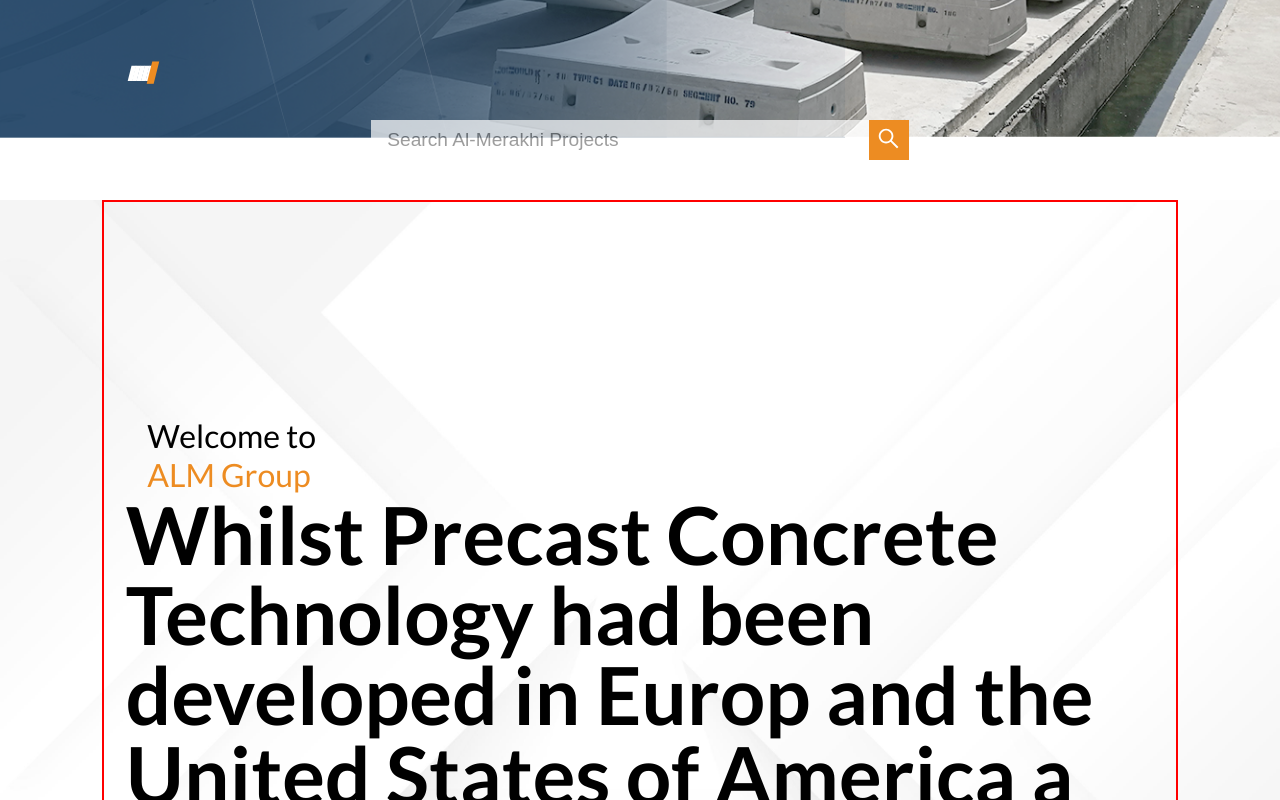
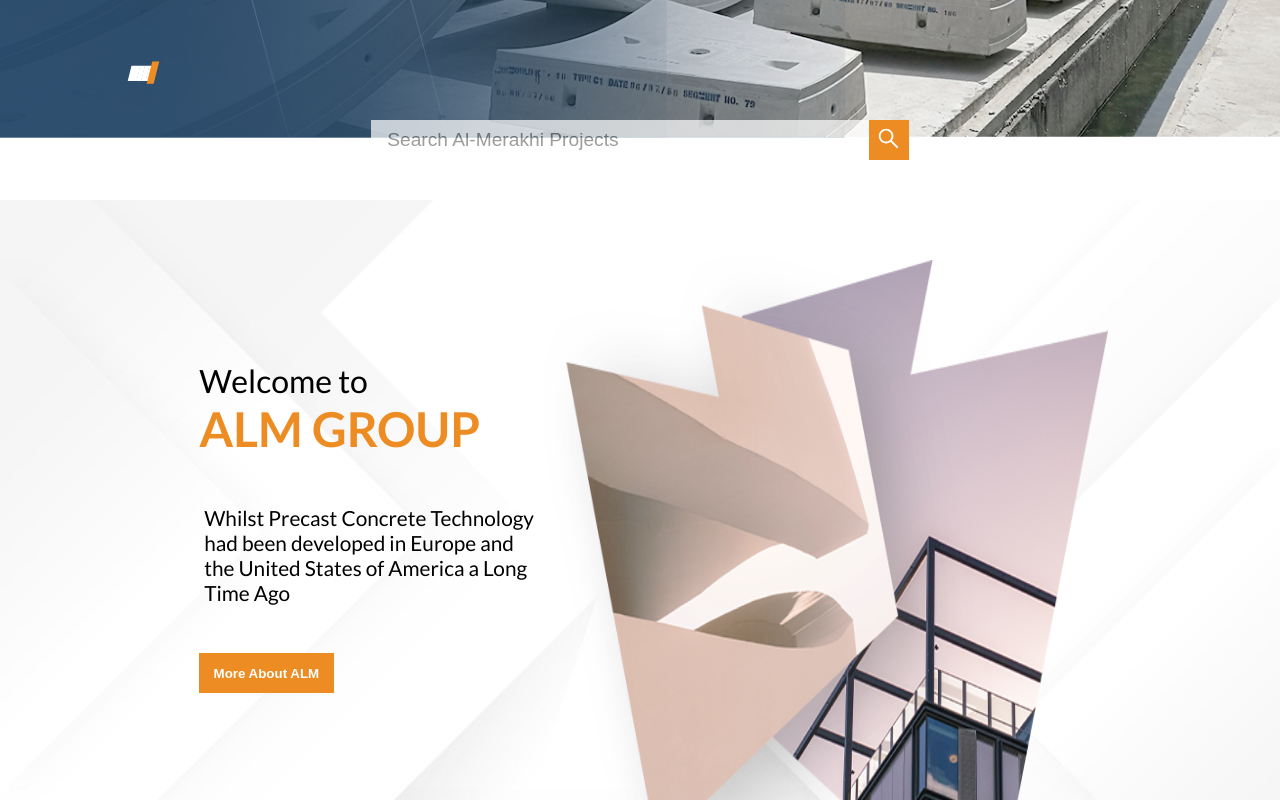
Before and after one commit to shahzaibansari123/Shezi-PSDtoReactJS-Frontend, a React (Create React App) app: page / in a window 1280 px wide. Shown: the part 600-1400 px from the top of the page. Built offline with nearby package versions, Linux system fonts and the light colour scheme.

Commit message:
company profile done

```diff
--- a/src/components/Navbar/Navbar.jsx
+++ b/src/components/Navbar/Navbar.jsx
@@ -54,7 +54,7 @@
                 {dropdownMenu.map((option) => (
                   <li key={option.name}>
                     <img src={images.logosvg} alt="svg" className="svg" />
-                    {/* you can sure add another partneship component and then navogate on it  */}
+                    {/* you can sure add another partneship component and then navigate on it  */}
                     <a className="dropdown-item" href={option.link}>
                       {option.name}
                     </a>
--- a/src/container/CompanyProfile/CompanyProfile.css
+++ b/src/container/CompanyProfile/CompanyProfile.css
@@ -1,93 +1,93 @@
-#companyprofile{
-    background-image: url('../../assets/CompanyProfilebg.jpg');
-    background-repeat: no-repeat;
-    background-size: cover;
-    height: 100vh;
-    width: 100%;
+#companyprofile {
+  background-image: url("../../assets/CompanyProfilebg.jpg");
+  background-repeat: no-repeat;
+  background-size: cover;
+  height: 100vh;
+  width: 100%;
 }
 
-.container1{
-    margin: 0% 8%;
-    height: 100vh;
-    /* position: relative; */
+.profile-container {
+  margin: 0% 8%;
+  height: 100vh;
 
-    border: 2px solid red;
+  display: flex;
+  flex-direction: row;
+  justify-content: center;
+  align-items: center;
+  justify-content: space-around;
 }
 
-.div{
-    display: flex;
-    flex-direction: column;
-}
-.heading11{
-    /* position: absolute;
-    top: 35%; */
-    margin-top: 20%;
-    margin-left: 4%;
-    margin-right: 4%;
-    font-size: 2rem;
-    color: rgb(0, 0, 0)
+.profiletext {
+  height: 100vh;
+  width: 100%;
 }
 
-.heading21{
-    /* position: absolute;
-    top: 50%; */
-    margin-left: 2%;
-    margin-right: 2%;
-    font-size: 5rem;
-    color: rgb(0, 0, 0);
-    font-weight: bold;
-    line-height: 1;
+.text1 {
+  margin-top: 30%;
+  margin-left: 18%;
+  margin-right: 18%;
+  font-size: 2rem;
+  color: rgb(0, 0, 0);
 }
 
-
-.heading31{
-    position: absolute;
-    top: 80%;
-    margin-left: 2%;
-    margin-right: 2%;
-    font-weight: bolder;
-    font-style: italic;
-    font-size: 1.5rem;
-    color: white;
-    letter-spacing: -10px;
+.text2 {
+  margin-top: 8%;
+  margin-left: 18%;
+  margin-right: 18%;
+  font-size: 1.3rem;
+  padding: 5px;
+  color: rgb(0, 0, 0);
 }
 
-.span1{
-    color:  #ed8c22;
+.pspan1 {
+  color: #ed8c22;
+  font-size: 3rem;
+  font-weight: bold;
+  text-transform: uppercase;
 }
 
-.span21{
-    color:  #ed8c22;
-    font-size: 2.2rem;
-    margin-left: -5px;
-
+.aboutbutton {
+  width: 25%;
+  height: 5vh;
+  background-color: #ed8c22;
+  border-style: none;
+  border: 0px;
+  margin-top: 8%;
+  margin-left: 18%;
+  margin-right: 18%;
+  font-weight: 700;
+  color: rgb(255, 255, 255);
+  cursor: pointer;
 }
 
-.searchbar1{
-    position: absolute;
-    top: 90%;
-    width: 50%;
-    margin: 0% 25%;
-    display: flex;
-    align-items: center;
-    justify-content: center;
+.aboutbutton:hover {
+  opacity: 0.5;
+  transition: all 0.4s ease-in-out;
 }
 
-.searchinput{
-    width: 100%;
-    height: 5vh;
-    opacity: 0.7;
-    padding: 1rem;
-    border-style: none;
-    border: 0px;
-    font-size: 1.2rem;
-    color: rgb(0, 0, 0);
+.profileimages {
+  height: 100vh;
+
+  width: 100%;
+  display: flex;
+  flex-direction: row;
+  position: relative;
 }
 
-.aboutbutton{
-    width: 18%;
-    height: 5vh;
-    background-color: #ed8c22;
-    border-style: none;
-    border: 0px;
+.pimage1 {
+  margin-left: -18%;
+  width: 80%;
+  height: 85%;
+  position: relative;
+  top: 55px;
+  z-index: 2;
 }
+
+.pimage2 {
+  position: relative;
+  top: 60px;
+  margin-left: -55%;
+  width: 80%;
+  height: 85%;
+  z-index: 1;
+}
--- a/src/container/CompanyProfile/CompanyProfile.jsx
+++ b/src/container/CompanyProfile/CompanyProfile.jsx
@@ -1,36 +1,30 @@
 import React from "react";
+import { images } from "../../constants";
 import "./CompanyProfile.css";
 const CompanyProfile = () => {
   return (
     <div id="companyprofile">
-      <div className="container1">
-        <div className="div">
-          <p className="heading11">
+      <div className="profile-container">
+        <div className="profiletext">
+          <p className="text1">
             Welcome to
             <br />
-            <span className="span1">ALM Group</span>
+            <span className="pspan1">alm group</span>
           </p>
 
-          <p className="heading21">
-            Whilst Precast Concrete Technology had been developed in Europ and
+          <p className="text2">
+            Whilst Precast Concrete Technology had been developed in Europe and
             the United States of America a Long Time Ago
           </p>
           <button type="button" className="aboutbutton" onClick={() => {}}>
-            About
+               {/* you can sure add another About More component and then navigate on it  */}
+           More About ALM
           </button>
         </div>
 
-        <div className="searchbar1">
-          {/* <input
-          type="text"
-          className="searchinput"
-          value={searchTerm}
-          onChange={handleChange}
-          placeholder="Search Al-Merakhi Projects"
-        />
-        <button type="submit" className="searchbutton" onClick={handleSubmit}>
-          <AiOutlineSearch color="white" size={25} />
-        </button> */}
+        <div className="profileimages">
+          <img src={images.profile} className="pimage1" alt="profileimg1"/>
+          <img src={images.profile2} className="pimage2"  alt="profileimg2"/>
         </div>
       </div>
     </div>
--- a/src/container/Home/Home.css
+++ b/src/container/Home/Home.css
@@ -6,7 +6,7 @@
     width: 100%;
 }
 
-.container{
+.home-container{
     margin: 0% 8%;
     height: 100vh;
     position: relative;
@@ -77,10 +77,20 @@
     color: rgb(0, 0, 0);
 }
 
+/* .searchinput:active{
+    border: 0px solid;
+} */
+
 .searchbutton{
     width: 8%;
     height: 5vh;
     background-color: #ed8c22;
     border-style: none;
     border: 0px;
+    cursor: pointer;
 }
+
+.searchbutton:hover{
+    opacity: 0.5;
+    transition: all 0.4s ease-in-out;
+}
--- a/src/container/Home/Home.jsx
+++ b/src/container/Home/Home.jsx
@@ -1,6 +1,4 @@
 import React, { useState } from "react";
-// import {images} from '../../constants'
-import "./Home.css";
 import { AiOutlineSearch } from "react-icons/ai";
 import {
   CompanyProfile,
@@ -10,6 +8,7 @@
   Contactus,
   Projects,
 } from "../../container";
+import "./Home.css";
 
 const Home = () => {
   const [searchTerm, setSearchTerm] = useState("");
@@ -26,7 +25,7 @@
   return (
     <>
       <div id="home">
-        <div className="container">
+        <div className="home-container">
           <div>
             <p className="heading1">ALM International Industrial Complex</p>
             <p className="heading2">
```
